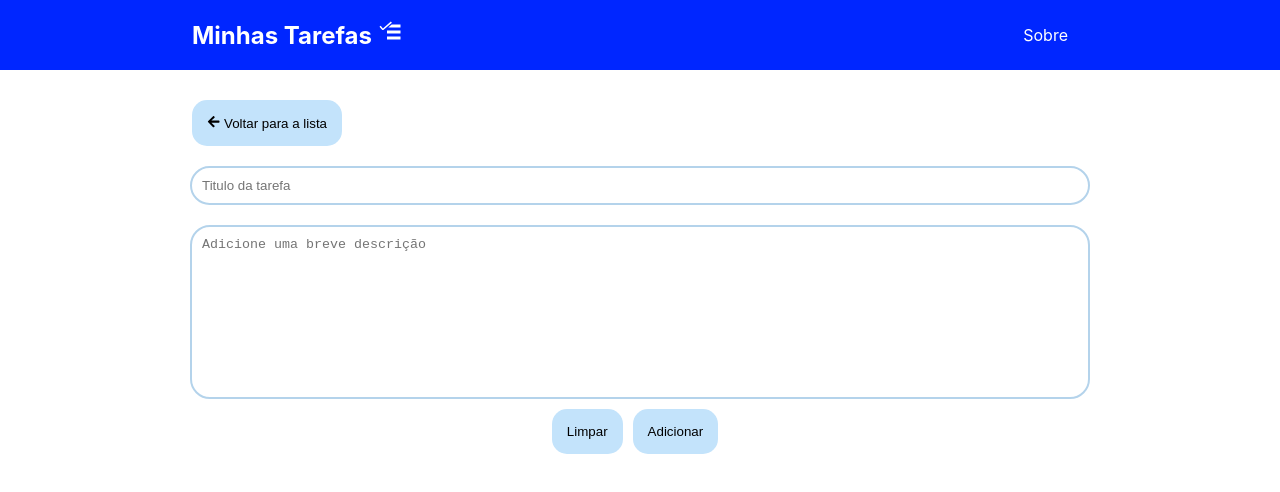
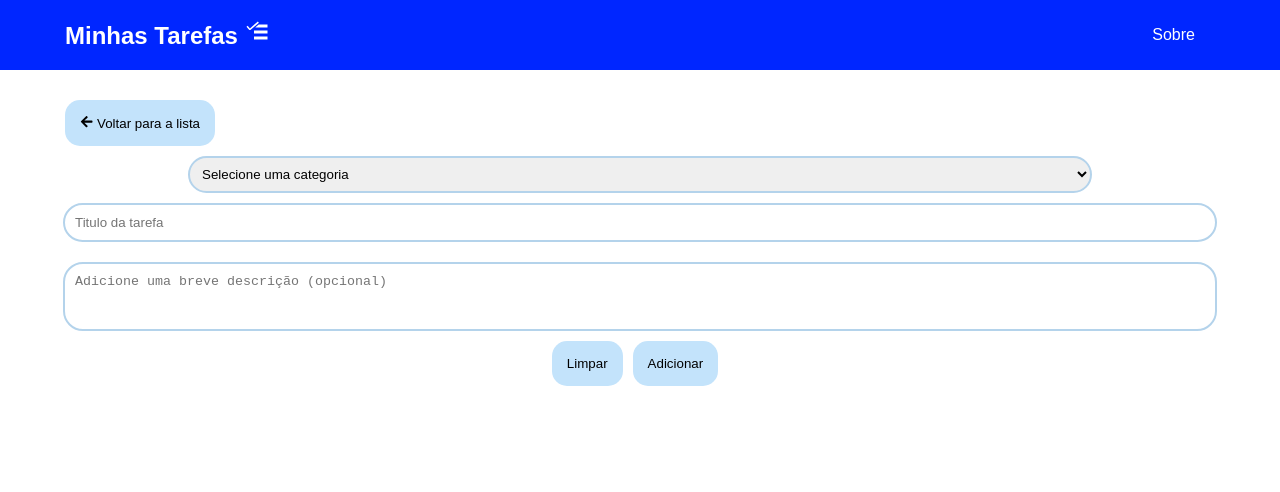
Before and after one commit to vinisik/tarefas-react, a React (Create React App) app: page /tarefas in a window 1280 px wide. Shown: the top 492 px of the page. Built offline with nearby package versions, Linux system fonts and the light colour scheme; no server answers.

Commit message:
adicionada seleção de categorias e correções

```diff
--- a/src/components/ListaTarefas.jsx
+++ b/src/components/ListaTarefas.jsx
@@ -1,29 +1,38 @@
 import React, { useEffect, useState } from "react";
 import axios from "axios";
-import { IoIosAdd } from "react-icons/io";
+import { FaPlus } from "react-icons/fa6";
 import { VscTasklist } from "react-icons/vsc";
 import { MdDeleteForever } from "react-icons/md";
 import { Link } from "react-router-dom";
-import './Tarefas.css'
+import "./Tarefas.css";
 
 export default function ListaTarefas() {
   const [tarefas, setTarefas] = useState([]);
-  const [id, setId] = useState("");
-  const [titulo, setTitulo] = useState("");
-  const [descricao, setDescricao] = useState("");
+  const [setId] = useState("");
+  const [setTitulo] = useState("");
+  const [setDescricao] = useState("");
   const [operacao, setOperacao] = useState("");
+  const [setCategoria] = useState("");
+
+  const [coresCategorias, setCoresCategorias] = useState({
+    Trabalho: "GoldenRod",
+    Estudo: "green",
+    Casa: "DarkSlateBlue",
+    Pessoal: "DarkCyan",
+    Outro: "grey",
+  });
 
   const url = "https://api-react-tarefas.vercel.app/tarefas/";
 
   const handleTarefa = () => {
     novasTarefas();
-    window.location.href = '/tarefas';
-  }
+    window.location.href = "/tarefas";
+  };
 
   const handleEditar = () => {
     editarTarefas();
-    window.location.href = '/tarefas'
-  }
+    window.location.href = "/tarefas";
+  };
 
   useEffect(() => {
     fetch(url)
@@ -38,64 +47,87 @@ export default function ListaTarefas() {
 
   function editarTarefas(cod) {
     let tarefa = tarefas.find((item) => item.id === cod);
-    const { id, titulo, descricao } = tarefa;
+    const { id, titulo, descricao, categoria } = tarefa;
     setOperacao("editarRegistro");
     setId(id);
     setTitulo(titulo);
     setDescricao(descricao);
-    window.location.href = '/tarefas'
+    setCategoria(categoria);
+    window.location.href = "/tarefas";
   }
 
   function apagarTarefas(cod) {
-    axios.delete(url  +  cod)
+    axios
+      .delete(url + cod)
       .then(() => setTarefas(tarefas.filter((item) => item.id !== cod)))
       .catch((erro) => console.log(erro));
-      alert('Tarefa deletada com sucesso!')
+    alert("Tarefa deletada com sucesso!");
   }
 
   return (
-    <div>
+    <div id="App">
       <header>
-          <div id="menu" >
-            <div className="menu-left" >
-              <h2>Minhas Tarefas <VscTasklist/> </h2>
+        <div id="menu">
+          <div className="menu-left">
+            <Link to="/">
+              <h2>
+                Minhas Tarefas <VscTasklist />{" "}
+              </h2>
+            </Link>
           </div>
 
-          <div className="menu-direita" >
+          <div className="menu-direita">
             <ul>
-              <li> <Link to='/sobre'>Sobre</Link> </li>
+              <li>
+                {" "}
+                <Link to="/sobre">Sobre</Link>{" "}
+              </li>
             </ul>
           </div>
         </div>
       </header>
       <div id="containerPrincipal">
-      <button className="btn-criar-tarefa" type="button" onClick={handleTarefa} >Criar Tarefa <IoIosAdd /> </button>
+        <button
+          className="btn-criar-tarefa"
+          type="button"
+          onClick={handleTarefa}
+        >
+          Criar Tarefa <FaPlus />{" "}
+        </button>
 
-      {tarefas
-        ? tarefas.map((item) => {
-            return (
+        {tarefas && tarefas.length > 0 ? (
+          tarefas.map((item) => (
             <div id="tarefaContainer" key={item.id}>
-                <div className="tarefa" >
-                  <div id="tituloTarefa">{item.titulo}</div>{" "}
-                  <div id="tarefaDescricao"> {item.descricao}</div> {"    "}
+              <div className="tarefa">
+                <div id="tituloTarefa">
+                  {item.titulo} -{" "}
+                  <span
+                    style={{
+                      backgroundColor:
+                        coresCategorias[item.categoria] || "transparent",
+                      borderRadius: "4px",
+                      padding: "2px",
+                    }}
+                  >
+                    {item.categoria}
+                  </span>
                 </div>
-                  <div className="botoes-tarefa" >
-                    <FaPencil
-                      className="icone"
-                      onClick={() => editarTarefas(item.id)}
-                    />
+                <div id="tarefaDescricao"> {item.descricao}</div>
+              </div>
+              <div className="botoes-tarefa">
                 <MdDeleteForever
                   className="icone iconeDeletar"
                   onClick={() => apagarTarefas(item.id)}
                 />
               </div>
             </div>
-            );
-          })
-        : false}
-
+          ))
+        ) : (
+          <div className="msgVazia">
+            <p>Você não tem nenhuma tarefa. Clique em "criar tarefa" para adicionar uma nova tarefa.</p>
+          </div>
+        )}
       </div>
     </div>
-
   );
 }
--- a/src/components/Tarefas.css
+++ b/src/components/Tarefas.css
@@ -1,6 +1,11 @@
+#App {
+    font-family: Arial, Helvetica, sans-serif;
+    height: 100vh;
+}
+
 #containerPrincipal {
     margin: 0 auto;
-    max-width: 70vw;
+    max-width: 1150px;
     padding: 30px;
 }
 
@@ -11,7 +16,7 @@
 #containerSobre {
     padding: 20px;
     margin: 0 auto;
-    max-width: 70vw;
+    max-width: 1150px;
     border: 2px solid #b4d3eb;
     border-radius: 20px;
     margin-top: 20px;
@@ -21,7 +26,7 @@
     display: flex;
     flex-direction: column;
     align-items: center;
-    max-width: 70vw;
+    max-width: 100%;
     margin: 0 auto;
     padding: 10px;
 }
@@ -41,8 +46,7 @@ textarea {
     display: flex;
     align-items: center;
     justify-content: space-between;
-    border: 2px solid #b4d3eb;
-    border-radius: 20px;
+    border-bottom: 2px solid #b4d3eb;
     margin-top: 10px;
     padding: 10px;
 }
@@ -60,6 +64,11 @@ input, textarea {
     margin-bottom: 10px;
 }
 
+span {
+    font-weight: 500;
+    color: white;
+}
+
 header {
     background-color: rgb(0, 38, 255);
 }
@@ -70,11 +79,26 @@ header {
     align-items: center;
     justify-content: space-between;
     margin: 0 auto;
-    max-width: 70vw;
+    max-width: 1150px;
 }
 
 .menu-left {
     margin-left: 0 auto ;
+}
+
+.menu-left a {
+    text-decoration: none;
+}
+
+select {
+    width: 80%;
+    border: 2px solid #b4d3eb;
+    padding: 8px;
+    border-radius: 20px;
+}
+
+select option:hover {
+    background-color: transparent;
 }
 
 button {
@@ -118,6 +142,10 @@ nav {
 
 }
 
+.msgVazia {
+    text-align: center;
+}
+
 h1 {
     font-size: 1.5rem;
 }
@@ -128,7 +156,7 @@ h2 {
 
 ul {
     list-style: none;
-    max-width: 70vw;
+    max-width: 1150px;
 }
 
 ul li {
--- a/src/components/Tarefas.jsx
+++ b/src/components/Tarefas.jsx
@@ -3,7 +3,7 @@ import axios from "axios";
 import { Link } from "react-router-dom";
 import { VscTasklist } from "react-icons/vsc";
 import { FaArrowLeft } from "react-icons/fa";
-import './Tarefas.css'
+import "./Tarefas.css";
 
 export default function Tarefas() {
   const [tarefas, setTarefas] = useState([]);
@@ -11,23 +11,36 @@ export default function Tarefas() {
   const [titulo, setTitulo] = useState("");
   const [descricao, setDescricao] = useState("");
   const [operacao, setOperacao] = useState("");
+  const [categoria, setCategoria] = useState("");
+
+  const [coresCategorias, setCoresCategorias] = useState({
+    Trabalho: "GoldenRod",
+    Estudo: "green",
+    Casa: "DarkSlateBlue",
+    Pessoal: "DarkCyan",
+    Outro: "grey",
+  });
 
   const url = "https://api-react-tarefas.vercel.app/tarefas/";
 
-  useEffect(() => {
-
+  useEffect(
+    () => {
       novasTarefas();
 
       fetch(url)
         .then((respFetch) => respFetch.json())
         .then((respJson) => setTarefas(respJson))
         .catch((err) => console.log(err));
-  }, [url], []);
+    },
+    [url],
+    []
+  );
 
   function limparDados() {
     setId("");
     setTitulo("");
     setDescricao("");
+    setCategoria("");
   }
 
   function novasTarefas() {
@@ -35,32 +48,48 @@ export default function Tarefas() {
   }
 
   function gravarTarefas() {
-    if (titulo !== "" && descricao !== "") {
+    if (titulo !== "") {
       if (operacao === "criarRegistro") {
+        if (categoria !== "") {
+          const novaTarefa = {
+            titulo: titulo,
+            descricao: descricao || "",
+            categoria: categoria,
+          };
+
           axios
-          .post(url, {
-            titulo: titulo,
-            descricao: descricao,
+            .post(url, novaTarefa)
+            .then((response) => {
+              atualizaListaComNovaTarefa(response);
+              alert("Tarefa adicionada com sucesso!");
             })
-          .then((response) => atualizaListaComNovaTarefa(response))
             .catch((err) => console.log(err));
+        } else {
+          alert("Erro. Adicione uma categoria.");
+        }
       } else if (operacao === "editarRegistro") {
-        console.log(url + id);
+        if (titulo !== "" || descricao !== "") {
           axios
             .put(url + id, {
               titulo: titulo,
               descricao: descricao,
+              categoria: categoria,
             })
-          .then((response) => atualizaListaComTarefaEditada(response))
+            .then((response) => {
+              atualizaListaComTarefaEditada(response);
+              alert("Tarefa editada com sucesso!");
+            })
             .catch((err) => {
               console.log(err);
               alert(err.message);
             });
+        } else {
+          console.log("Erro: Preencha pelo menos o título ou a categoria.");
+        }
       }
     } else {
-      console.log("Preencha os campos corretamente");
+      alert("Erro. Adicione um título.");
     }
-    alert('Tarefa adicionada')
   }
 
   function atualizaListaComTarefaEditada(response) {
@@ -70,6 +99,7 @@ export default function Tarefas() {
       let tasks = tarefas;
       tasks[index].titulo = titulo;
       tasks[index].descricao = descricao;
+      tasks[index].categoria = categoria;
 
       setTarefas(tasks);
       limparDados("");
@@ -81,7 +111,12 @@ export default function Tarefas() {
   function atualizaListaComNovaTarefa(response) {
     console.log(response);
     let { id, titulo, descricao } = response.data;
-    let obj = { id: id, titulo: titulo, descricao: descricao };
+    let obj = {
+      id: id,
+      titulo: titulo,
+      descricao: descricao,
+      categoria: categoria,
+    };
     let tasks = tarefas;
     tasks.push(obj);
     setTarefas(tasks);
@@ -90,28 +125,95 @@ export default function Tarefas() {
 
   const linkStyle = {
     textDecoration: "none",
-    color: 'black'
-  }
+    color: "black",
+  };
 
   return (
-    <>
+    <div id="App">
       <header>
-          <div id="menu" >
-            <div className="menu-left" >
-              <h2>Minhas Tarefas <VscTasklist/> </h2>
+        <div id="menu">
+          <div className="menu-left">
+            <h2>
+              Minhas Tarefas <VscTasklist />{" "}
+            </h2>
           </div>
 
-          <div className="menu-direita" >
+          <div className="menu-direita">
             <ul>
-              <li> <Link to='/sobre'>Sobre</Link> </li>
+              <li>
+                {" "}
+                <Link to="/sobre">Sobre</Link>{" "}
+              </li>
             </ul>
           </div>
         </div>
       </header>
       <div id="containerPrincipal">
-        <button> <Link to="/" style={linkStyle}> <FaArrowLeft/> Voltar para a lista</Link> </button>
+        <button>
+          {" "}
+          <Link to="/" style={linkStyle}>
+            {" "}
+            <FaArrowLeft /> Voltar para a lista
+          </Link>{" "}
+        </button>
 
         <div id="camposTarefa">
+          <select
+            value={categoria}
+            onChange={(e) => setCategoria(e.target.value)}
+            style={{
+              color: coresCategorias[categoria] || "black",
+            }}
+          >
+            <option
+              value=""
+              style={{
+                color: "black",
+              }}
+            >
+              Selecione uma categoria
+            </option>
+            <option
+              value="Trabalho"
+              style={{
+                color: coresCategorias["Trabalho"] || "transparent",
+              }}
+            >
+              Trabalho
+            </option>
+            <option
+              value="Estudo"
+              style={{
+                color: coresCategorias["Estudo"] || "transparent",
+              }}
+            >
+              Estudo
+            </option>
+            <option
+              value="Pessoal"
+              style={{
+                color: coresCategorias["Pessoal"] || "transparent",
+              }}
+            >
+              Pessoal
+            </option>
+            <option
+              value="Casa"
+              style={{
+                color: coresCategorias["Casa"] || "transparent",
+              }}
+            >
+              Casa
+            </option>
+            <option
+              value="Outro"
+              style={{
+                color: coresCategorias["Outro"] || "transparent",
+              }}
+            >
+              Outro
+            </option>
+          </select>
 
           <input
             type="text"
@@ -124,9 +226,8 @@ export default function Tarefas() {
           <textarea
             name="txtDescricao"
             id="descricaoTarefa"
-            placeholder="Adicione uma breve descrição"
-            cols="30"
-            rows="10"
+            placeholder="Adicione uma breve descrição (opcional)"
+            rows="3"
             value={descricao}
             onChange={(e) => setDescricao(e.target.value)}
           ></textarea>
@@ -139,8 +240,7 @@ export default function Tarefas() {
             </button>
           </div>
         </div>
-
       </div>
-    </>
+    </div>
   );
 }
```
Lines whose indentation alone changed are shown as unchanged.
